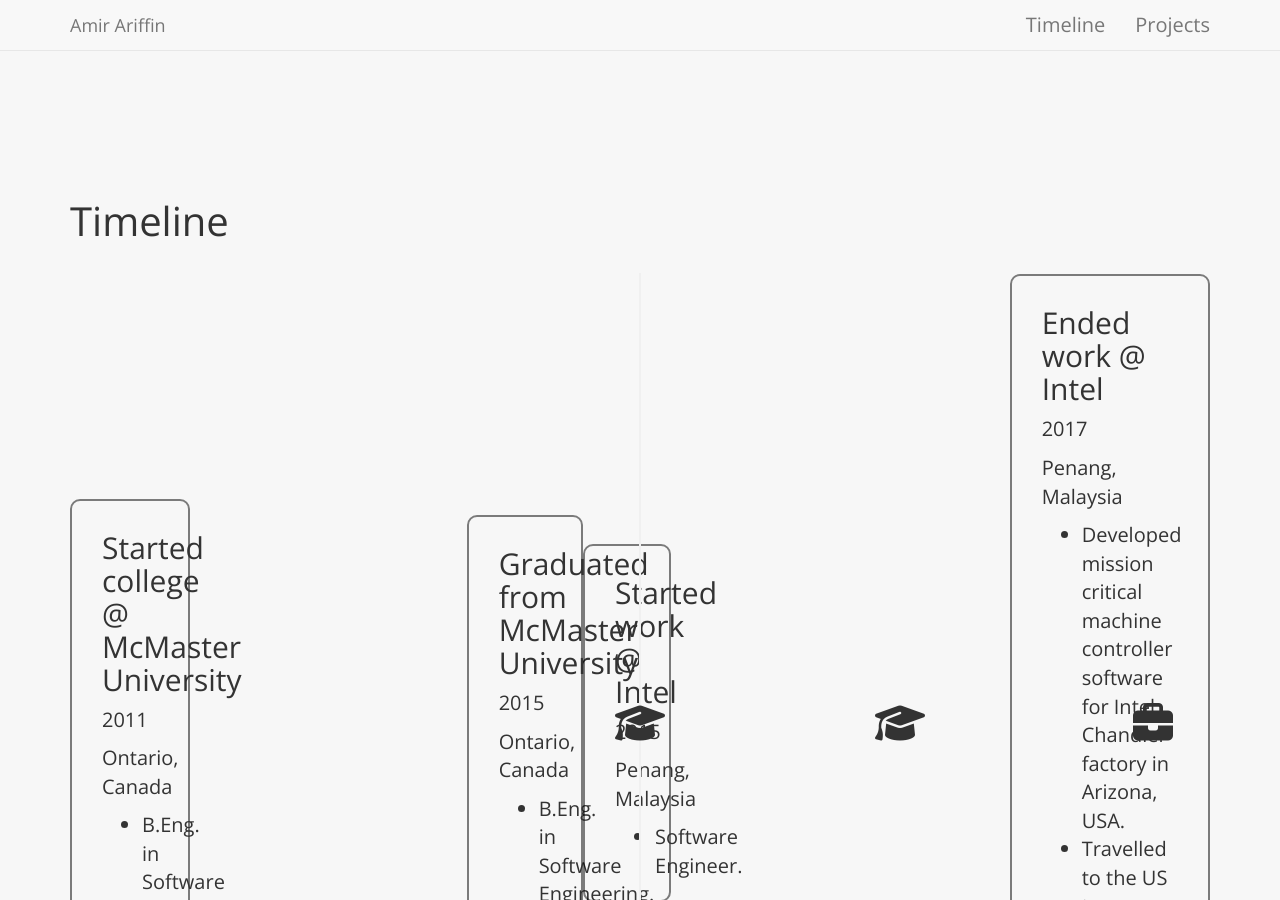
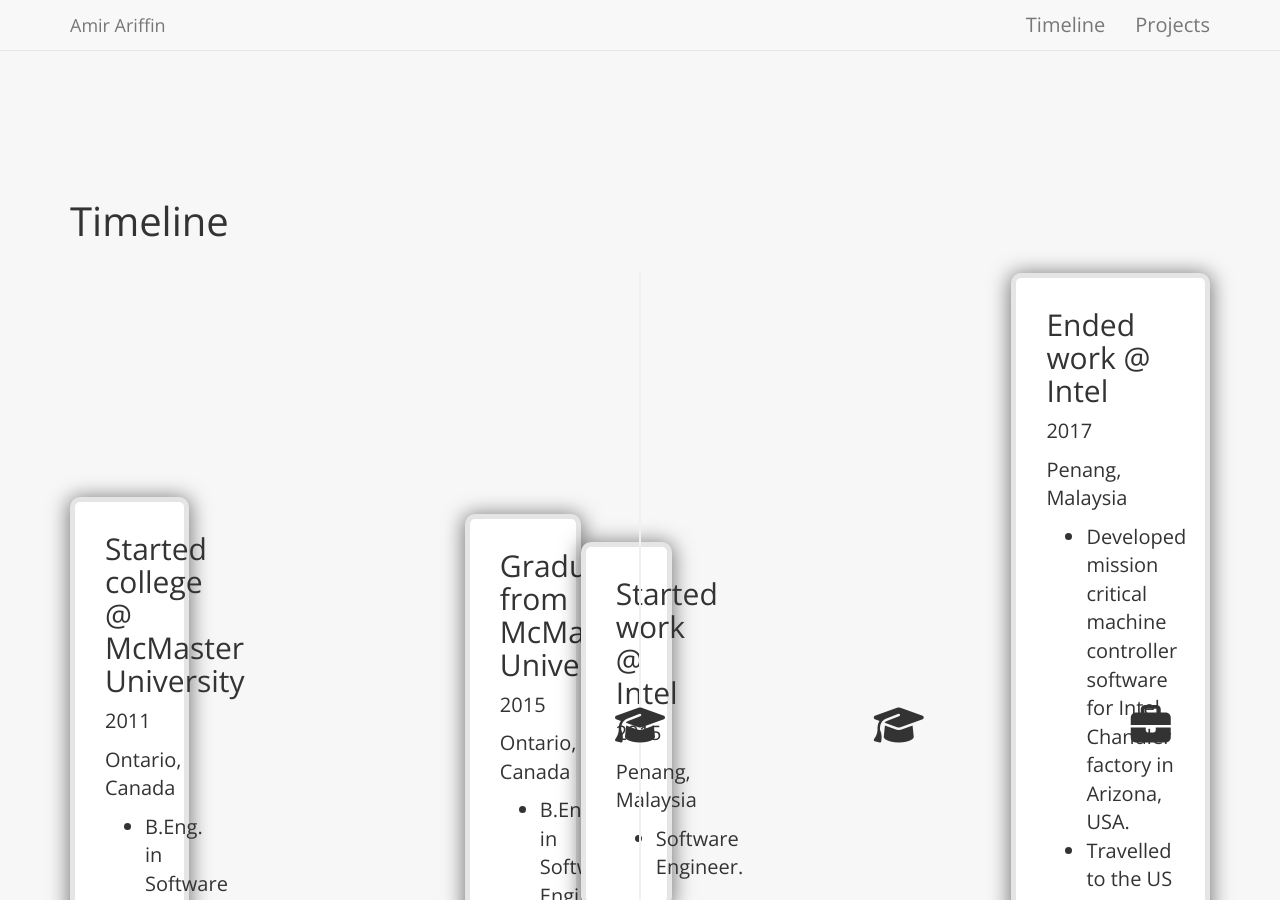
Before and after one commit to imranariffin/cglotr.github.io, a Jekyll site: the page built from index.html, in a window 1280 px wide and 900 px high, scrolled down 861 px. Built offline with Jekyll 4.4.1, drawn with Linux system fonts in a browser that asks for light colours; nearby versions of some CDN libraries.

Commit message:
clean up projects

```diff
--- a/_layouts/index.html
+++ b/_layouts/index.html
@@ -62,35 +62,42 @@
     </section>
 
     <section id="my-project">
-      <div>
       <h2>Projects</h2>
+      <div class="projects">
         <div class="row">
           {% for project in site.projects %}
-            <div class="col-md-4 project">
-              <div>
-                <img src="/images/default_project.png" alt="..." class="img-thumbnail"
+            <div class="col-md-4">
+              <div class="project">
+                <div class="main-container">
+                  <img src="/images/default_project.png" alt="..."
+                    class="img-thumbnail"
                     height="100px" width="100px">
-                <h3>{{ project.title }}</h3>
-                <ul>
+                  <h3 class="title">{{ project.title }}</h3>
+                  <ul class="descriptions">
                     {% for d in project.description %}
-                    <li>{{ d }}</li>
+                      <li class="description">{{ d }}</li>
                     {% endfor %}
                   </ul>
-                <div class="tags">
+                  <ul class="tags">
                     {% for tag in project.tags %}
-                    <div class="badge">{{ tag }}</div>
+                      <li class="tag badge">{{ tag }}</li>
                     {% endfor %}
+                  </ul>
                 </div>
-                <div class="links">
+                <ul class="buttons">
+                  <li class="button">
                     <a href="{{ project.view_url }}" class="btn btn-default">
                       <i class="fa fa-eye" aria-hidden="true"></i>
                       <span>View project</span>
                     </a>
+                  </li>
+                  <li class="button">
                     <a href="{{ project.code_url }}" class="btn btn-default">
                       <i class="fa fa-code" aria-hidden="true"></i>
                       <span>View code</span>
                     </a>
-                </div>
+                  </li>
+                </ul>
               </div>
             </div>
           {% endfor %}
--- a/_sass/_custom.scss
+++ b/_sass/_custom.scss
@@ -15,6 +15,15 @@
 }
 
 #profile-img {
+}
+
+#my-project {
+  display: inline flex;
+  align-content: center;
+
+  .row {
+    flex: initial;
+  }
 }
 
 .flex-container {
--- /dev/null
+++ b/_sass/_mixins.scss
@@ -0,0 +1,6 @@
+@mixin shadow-box {
+  border: 0.5rem solid rgba(0, 0, 0, 0.1);
+  box-shadow: 0.0rem 0.2rem 2.0rem 0.2rem rgba(0, 0, 0, 0.5);
+  background: rgba(255, 255, 255, 1);
+  border-radius: 1rem;
+}
--- a/_sass/_project.scss
+++ /dev/null
@@ -1,62 +0,0 @@
-#my-project {
-  display: inline flex;
-  align-content: center;
-
-  .row {
-    flex: initial;
-  }
-}
-
-.project {
-  display: inline flex;
-  text-align: center;
-  padding: 1rem;
-  // border: 0.2rem solid rgba(0, 0, 0, 0.5);
-  // border-radius: 1rem;
-  box-sizing: border-box;
-  margin: 1rem;
-  // width: 20vw;
-  margin-left: auto;
-  margin-right: auto;
-
-  %padding {
-    padding-top: 0.5rem;
-    padding-bottom: 0.5rem;
-  }
-
-  .tags {
-    @extend %padding;
-  }
-
-  .links {
-    @extend %padding;
-  }
-
-  > div {
-    border: 0.2rem solid rgba(0, 0, 0, 0.5);
-    border-radius: 1rem;
-    padding-top: 1rem;
-    padding-bottom: 2rem;
-  }
-
-  a i {
-    margin-right: 0.5rem;
-  }
-
-  h3 {
-    font-size: 2rem;
-    padding-bottom: 2rem;
-  }
-
-  ul {
-    list-style: none;
-    padding: 0;
-    min-height: 40vh;
-
-    li {
-      font-size: 1.5rem;
-      padding-top: 1rem;
-      padding-bottom: 1rem;
-    }
-  }
-}
--- /dev/null
+++ b/_sass/_projects.scss
@@ -0,0 +1,82 @@
+.projects {
+  padding: 1rem;
+  margin: 1rem;
+  margin-left: auto;
+  margin-right: auto;
+
+  .project {
+    @include shadow-box;
+    text-align: center;
+    padding: 2rem;
+    padding-bottom: 0;
+    margin-bottom: 4rem;
+    display: flex;
+    flex-direction: column;
+    align-items: center;
+
+    .main-container {
+      height: 60vh;
+      display: flex;
+      align-items: center;
+      flex-direction: column;
+      flex: initial;
+
+      .img {
+      }
+
+      .title {
+        font-size: 2.5rem;
+        padding-top: 1rem;
+        padding-bottom: 1rem;
+        flex: initial;
+      }
+
+      .descriptions {
+        list-style: none;
+        padding: 0;
+        flex: initial;
+        display: flex;
+        flex-direction: column;
+
+        .description {
+          font-size: 1.5rem;
+          flex: initial;
+          padding-top: 1rem;
+          padding-bottom: 1rem;
+        }
+      }
+
+      .tags {
+        list-style: none;
+        padding: 0;
+        display: flex;
+        flex-direction: row;
+        flex: initial;
+
+        .tag {
+          flex: initial;
+          margin-left: 0.2rem;
+          margin-right: 0.2rem;
+        }
+      }
+    }
+
+    .buttons {
+      display: flex;
+      flex-direction: column;
+      align-items: center;
+      list-style: none;
+      padding: 0;
+      width: 100%;
+
+      .button {
+        flex: auto;
+        width: 100%;
+
+        a {
+          width: 100%;
+        }
+      }
+    }
+  }
+}
--- a/_sass/_timeline.scss
+++ b/_sass/_timeline.scss
@@ -44,9 +44,10 @@
     %t-content {
       width: $t-content-width;
       flex: initial;
-      border: 0.2rem solid rgba(0, 0, 0, 0.5);
+      // border: 0.2rem solid rgba(0, 0, 0, 0.5);
       padding: 1rem 3rem;
-      border-radius: 1rem;
+      // border-radius: 1rem;
+      @include shadow-box;
     }
 
     .t-content {
--- a/css/main.scss
+++ b/css/main.scss
@@ -2,7 +2,8 @@
 ---
 
 @import url('https://fonts.googleapis.com/css?family=Open+Sans');
+@import "mixins";
 @import "footer";
 @import "timeline";
-@import "project";
+@import "projects";
 @import "custom";
```
Lines whose indentation alone changed are shown as unchanged.
